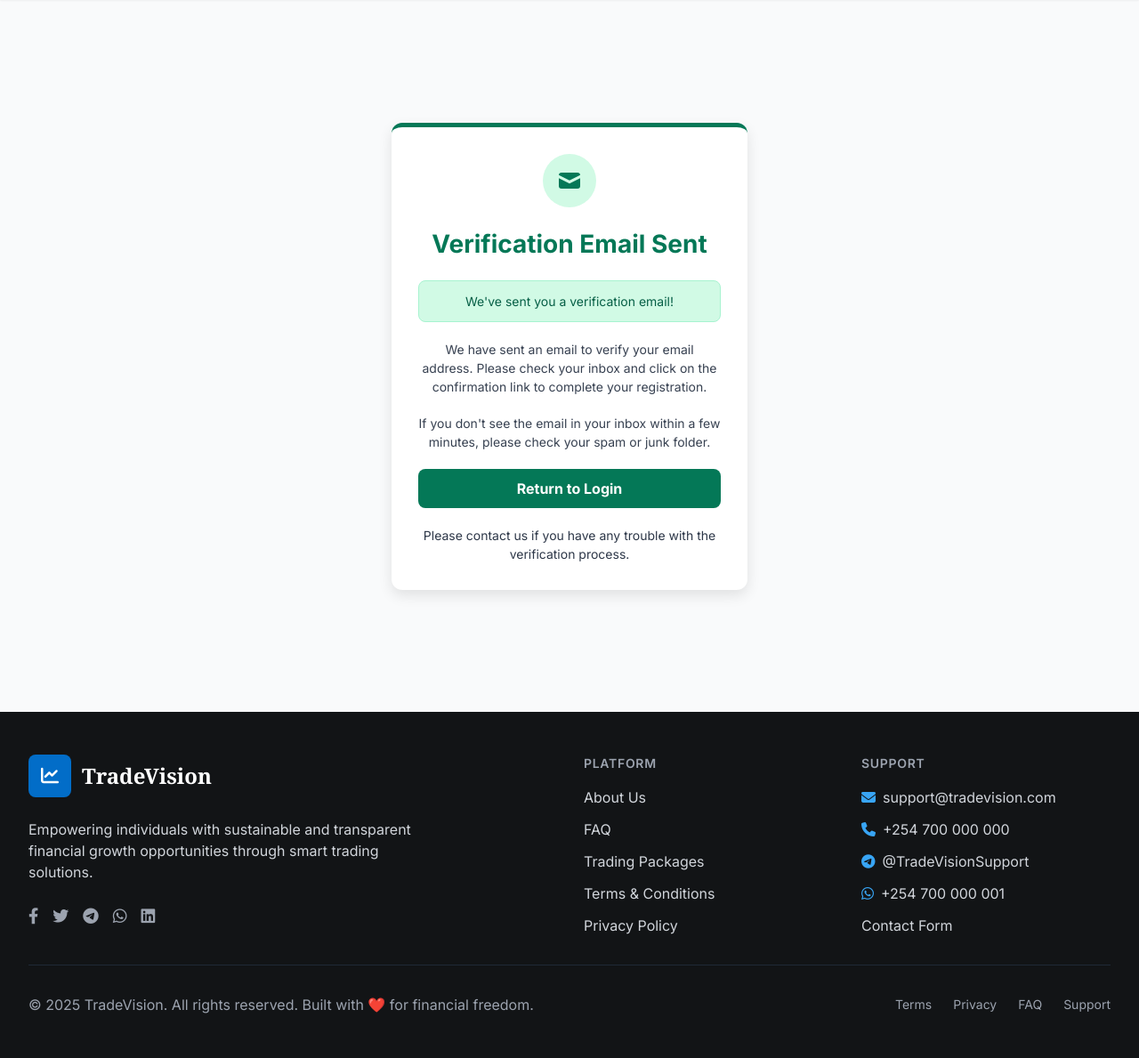
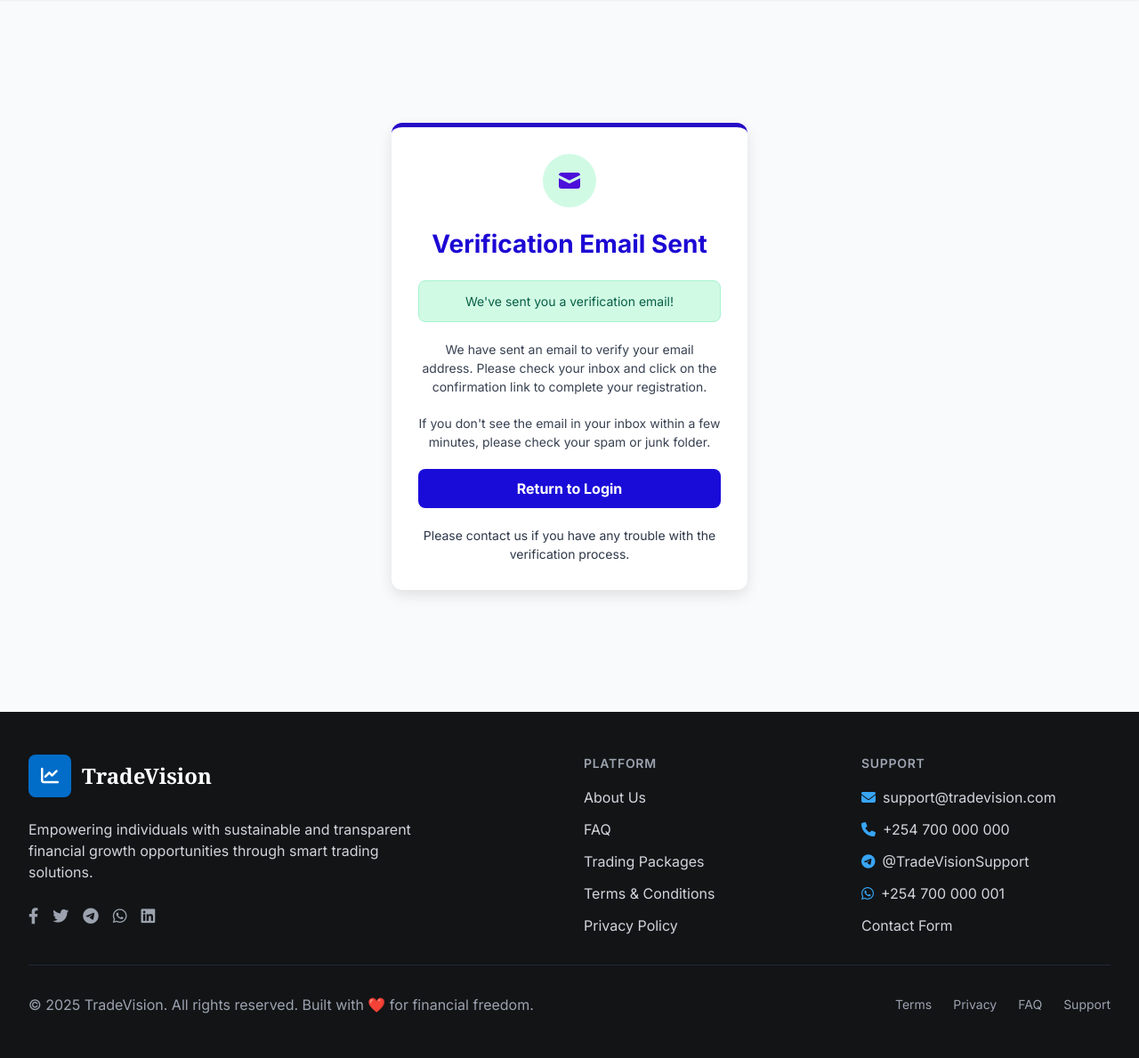
Before and after one commit to ayubsoft254/TradeVision, a Django app: template src/templates/account/verification_sent.html in a window 1280 px wide. Shown: the part 101-1290 px from the top of the page at 89% size. Run offline with Django 4.2, Linux system fonts and the light colour scheme; the template is opened without the code that fills it, so the values that code supplies are empty; parts of the project's set-up code (start-up, migrations or seed data) failed here and were passed over; some libraries are stand-ins or nearby versions.

Commit message:
style: Update colors in verification email template for improved aesthetics

```diff
--- a/src/templates/account/verification_sent.html
+++ b/src/templates/account/verification_sent.html
@@ -29,13 +29,13 @@
     padding: 30px;
     border-radius: 12px;
     box-shadow: 0 6px 15px rgba(0, 0, 0, 0.1);
-    border-top: 5px solid #047857;
+    border-top: 5px solid #260ac7ff;
 }
 
 /* Title */
 .verify-title {
     text-align: center;
-    color: #047857;
+    color: #1c07d4ff;
     font-size: 28px;
     font-weight: bold;
     margin-bottom: 20px;
@@ -64,13 +64,13 @@
 .verify-icon svg {
     width: 30px;
     height: 30px;
-    color: #047857;
+    color: #4c0fdaff;
 }
 
 /* Button */
 .verify-button {
     padding: 10px;
-    background-color: #047857;
+    background-color: #1a0cd8ff;
     color: #ffffff;
     border: none;
     border-radius: 8px;
@@ -86,7 +86,7 @@
 }
 
 .verify-button:hover {
-    background-color: #065f46;
+    background-color: #340886ff;
 }
 
 /* Contact Text */
```
